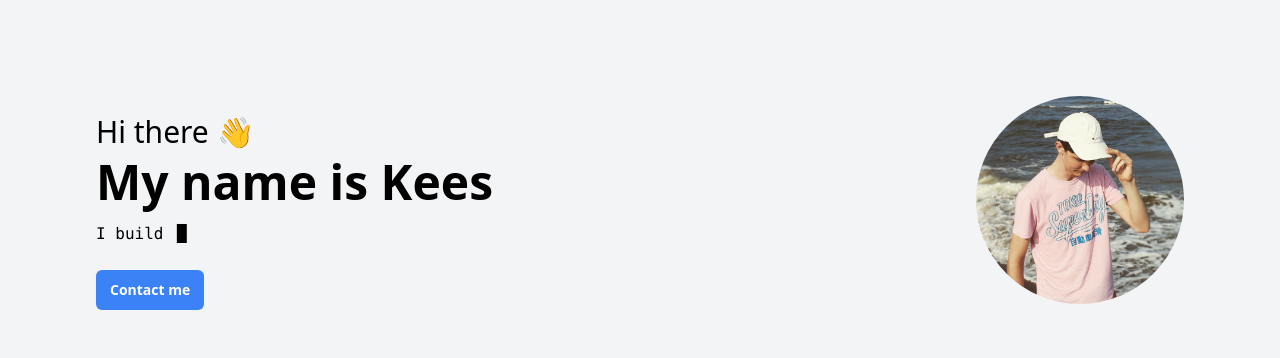
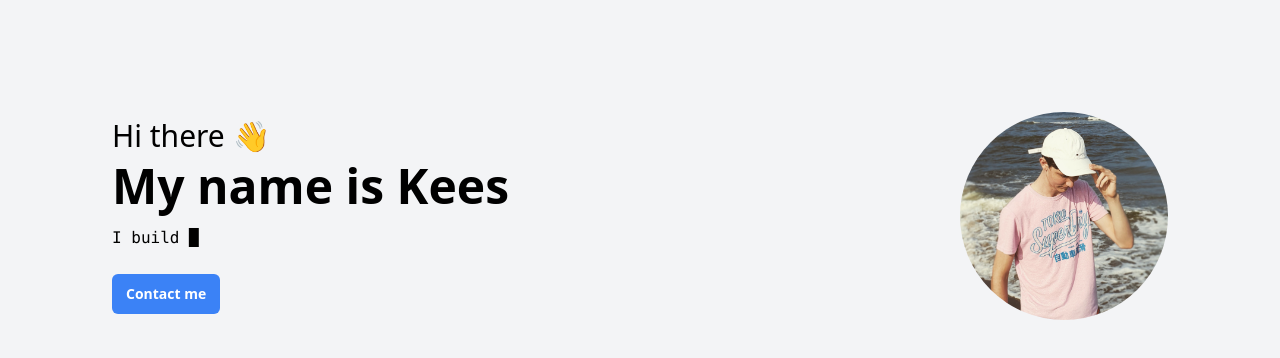
Before and after one commit to keesvv/portfolio, a Vue app: page / in a window 1280 px wide. Shown: the top 358 px of the page. Built offline with nearby package versions, Linux system fonts and the light colour scheme.

Commit message:
fix: small fixes & add strings to AutoTyper

```diff
--- a/src/components/AutoTyper.vue
+++ b/src/components/AutoTyper.vue
@@ -1,7 +1,7 @@
 <template>
   <div class="autotyper font-mono">
     <span>{{ buf }}</span>
-    <span class="ml-1">&#9608;</span>
+    <span>&#9608;</span>
   </div>
 </template>
 
--- a/src/components/Jumbotron.vue
+++ b/src/components/Jumbotron.vue
@@ -1,5 +1,5 @@
 <template>
-  <div class="jumbotron flex justify-between items-center bg-gray-100 p-24">
+  <div class="jumbotron flex justify-between items-center bg-gray-100 p-28">
     <div class="left">
       <h1 class="text-3xl mb-2">Hi there 👋</h1>
       <h2 class="text-5xl font-bold mb-4">My name is Kees</h2>
@@ -11,12 +11,14 @@
           'I write software.',
           'I make websites.',
           'I build scalable backends.',
+          'I love FOSS and Linux.',
+          'I like learning new things.',
         ]"
       />
       <ActionButton caption="Contact me" />
     </div>
     <div class="right">
-      <img class="w-52 mb-6 rounded-full" src="../assets/me.jpg" alt="Me" />
+      <img class="w-52 rounded-full" src="../assets/me.jpg" alt="Me" />
     </div>
   </div>
 </template>
```
